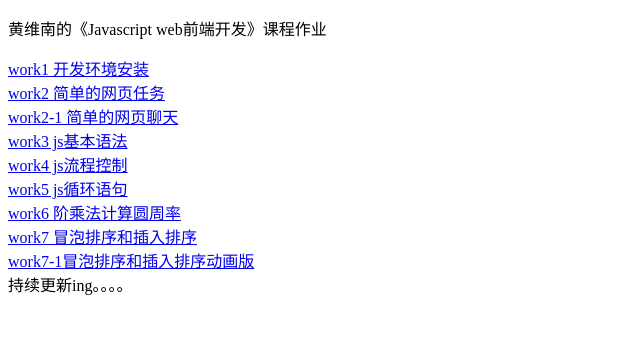
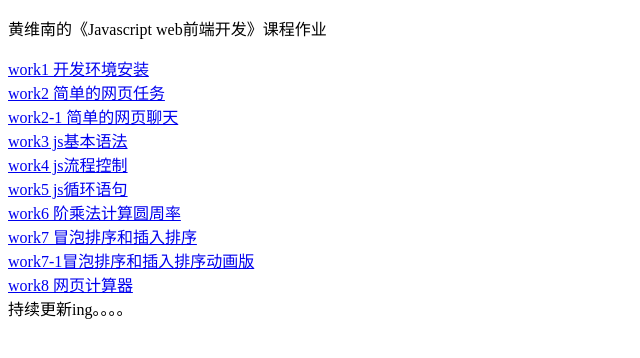
Before and after one commit to Ann-Little/jswork, a plain HTML site: page index.html in a window 1280 px wide. Shown: the whole page, without its empty margins (0-640 px from the left). Drawn offline with Linux system fonts and the light colour scheme.

Commit message:
index.html

```diff
--- a/index.html
+++ b/index.html
@@ -17,6 +17,7 @@
     <a href="work6/index.html">work6 阶乘法计算圆周率</a><br>
     <a href="work7/index.html">work7 冒泡排序和插入排序</a><br>
     <a href="work7slide/index.html">work7-1冒泡排序和插入排序动画版</a><br>
+    <a href="work8/index.html">work8 网页计算器</a><br>
     持续更新ing。。。。
 </body>
 </html>
```
